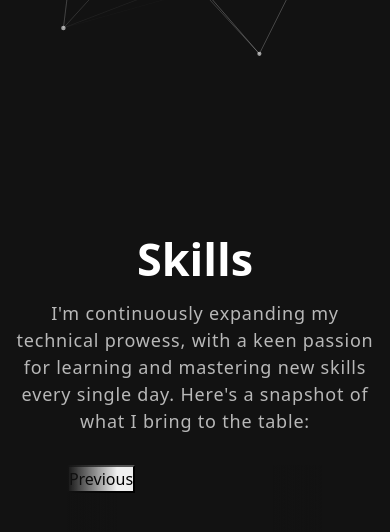
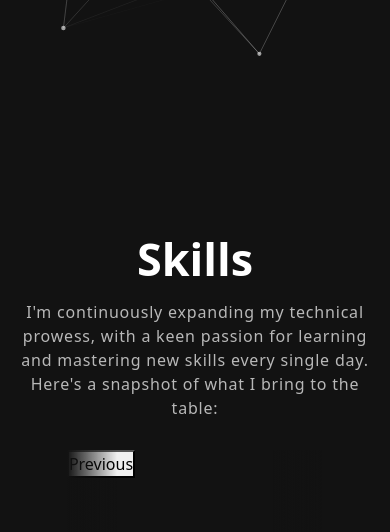
Before and after one commit to BobbySuciady/webportfolio, a React (Create React App) app: page / in a window 390 px wide. Shown: the part 692-1224 px from the top of the page. Built offline with nearby package versions, Linux system fonts and the light colour scheme.

Commit message:
Fixed styles

```diff
--- a/src/App.css
+++ b/src/App.css
@@ -472,8 +472,16 @@ filter: brightness(0) saturate(100%) invert(0%) sepia(7%) saturate(98%) hue-rota
 }
 
 @media (max-width: 767px) {
+  .skills p {
+    color: #B8B8B8;
+    font-size: 16px;
+    letter-spacing: 0.8px;
+    line-height: 1.5em;
+    margin: 14px auto 30px auto;
+    text-align: center;
+  }
   .skillCard img {
-    width: 70%;
+    width: 60%;
     height: auto;
   }
 
@@ -646,13 +654,23 @@ filter: brightness(0) saturate(100%) invert(0%) sepia(7%) saturate(98%) hue-rota
   .archivedProjectImgHorizontal {
     width:100vh;
   }
-  .projectImgVertical, .archivedProjectImgVertical {
+  .projectImgVertical  {
     max-height: 40vh;;
 
+  }
+  .archivedProjectImgVertical {
+    max-height: 30vh;
   }
 
   .projects p {
     font-size: 15px; /* Smaller font size for paragraphs */
+  }
+
+  .carousel-item p {
+    font-size: 0.75rem; /* Example: smaller font size */
+  }
+  .carousel-item h1 {
+    font-size: 1.25rem; /* Example: smaller font size */
   }
   .techCard {
     background-color: #1f1f1f; /* A slightly lighter dark color */
@@ -663,13 +681,14 @@ filter: brightness(0) saturate(100%) invert(0%) sepia(7%) saturate(98%) hue-rota
     align-items: center;
     padding-top: 1.8vh;
     margin-right: 1vh;
-    width: 85px; /* Adjusted width for better readability */
+    width: 70px; /* Adjusted width for better readability */
     height: 5vh; /* Fixed height */
     color: #f8f9fa;
   }
   .techName {
-    font-size: 0.9rem !important;
+    font-size: 0.7rem !important;
   }
+
 
 }
 
--- a/src/components/Projects.js
+++ b/src/components/Projects.js
@@ -98,7 +98,7 @@ export const Projects = () => {
                 </Col>
                 <Col xs={12} md={6} className='px-4 flex-column text-center text-md-start'>
                   <h1 className="d-none d-md-block">TrackJam</h1>
-                  <p>A web app that turns your Spotify listening habits into a fun competition. It tracks your daily music minutes, converts them into points, and lets you compete with friends on a leaderboard. Send song Quests to friends to earn points together, and stay connected by seeing their last played tracks and favorite songs.</p>
+                  <p>This project won the "Most Innovative" award at University of Melbourne's CISSA hackathon. A web app that turns your Spotify listening habits into a fun competition. It tracks your daily music minutes, converts them into points, and lets you compete with friends on a leaderboard. Send song Quests to friends to earn points together, and stay connected by seeing their last played tracks and favorite songs.</p>
                   <div className='techsUsed d-flex flex-wrap justify-content-center justify-content-md-start'>
                     <TechCard techName="Next.js" />
                     <TechCard techName="React" />
@@ -198,7 +198,7 @@ export const Projects = () => {
                     <TechCard techName="SQLite" />
                     <TechCard techName="HTML/CSS" />
                   </div>
-                  <ShinyButton link="https://github.com/your-username/archived-project-1" text="View on GitHub" />
+                  <ShinyButton link="https://github.com/your-username/archived-project-1" text="View on GitHub" className="small-button"/>
                 </Col>
               </Row>
             </Carousel.Item>
```
